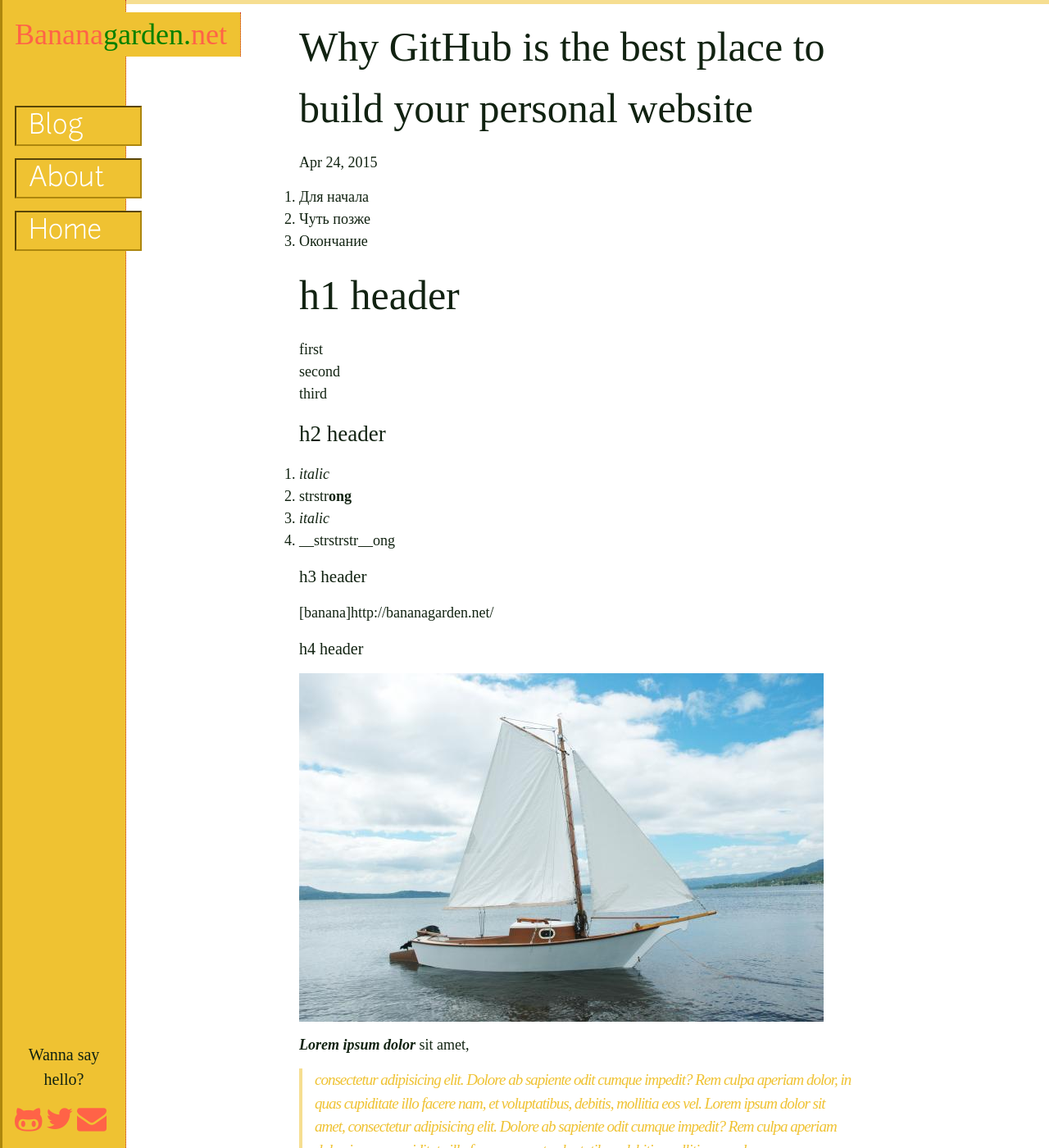
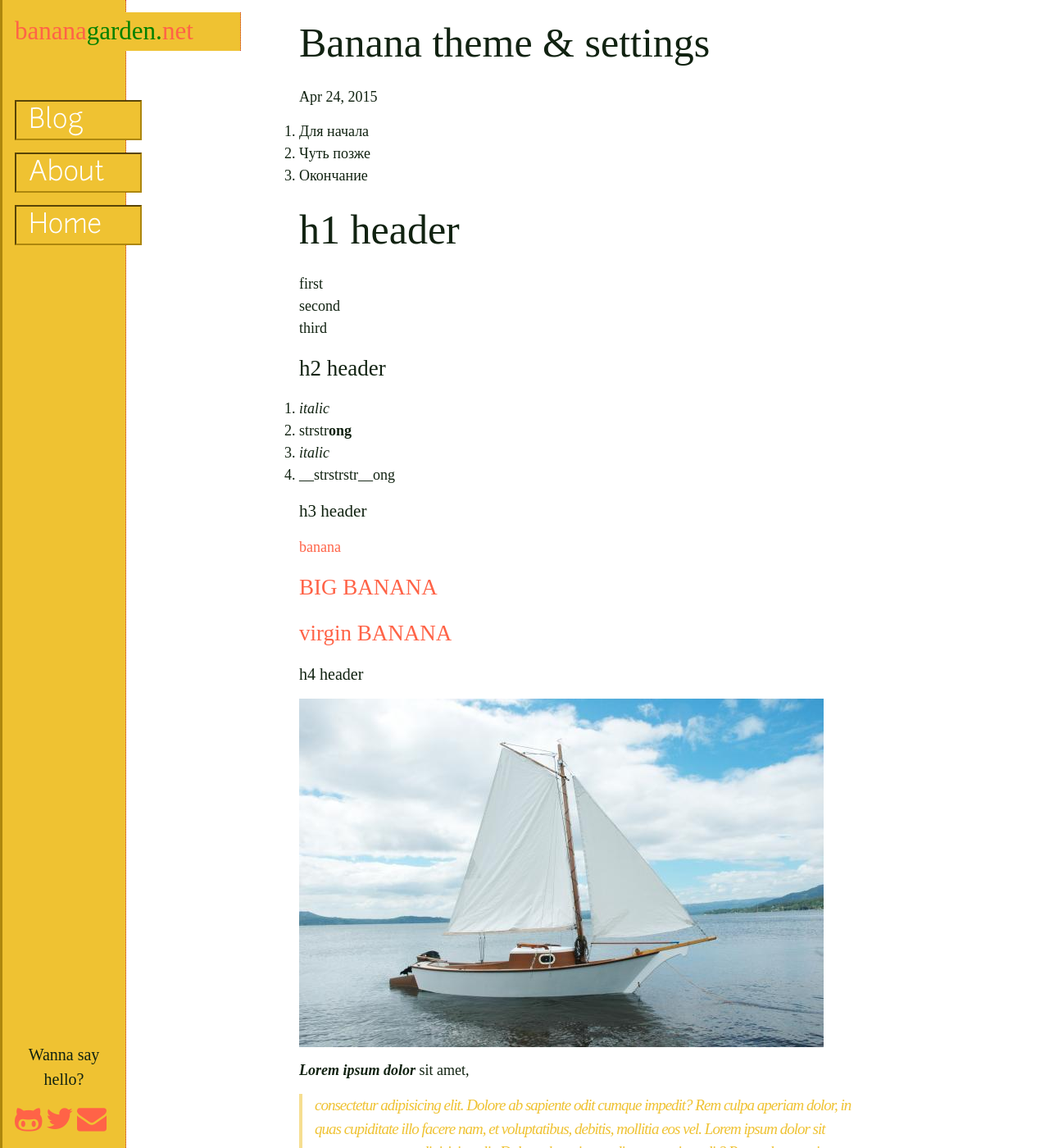
Before and after one commit to depekur/depekur.github.io, a Jekyll site: the page built from _posts/2015-04-24-hello.markdown, in a window 1280 px wide and 1400 px high. Shown: the whole window at 82% size. Built offline with Jekyll 4.4.1, drawn with Linux system fonts in a browser that asks for light colours; nearby versions of some CDN libraries; some web fonts are replaced; some of the changed text lies outside the part shown.

Commit message:
theme work & go sleep

```diff
--- a/_includes/sidebar.html
+++ b/_includes/sidebar.html
@@ -1,14 +1,14 @@
 <aside class="sidebar">
 
 	<section>
-		<h2 class="logo"><a href="{{ site.url }}">Banana<span>garden.</span>net</a></h2>
+		<h2 class="logo"><a href="{{ site.url }}">banana<span>garden.</span>net</a></h2>
 	</section>
 
 	<section>
 		<nav>
 			<ul>
-				<li><a href="{{ site.url }}/blog/">Blog</a></li>
-				<li><a href="{{ site.url }}/about/">About</a></li>
+				<li><a href="/blog/">Blog</a></li>
+				<li><a href="/about/">About</a></li>
 				<li><a href="{{ site.url }}">Home</a></li>
 			</ul>
 		</nav>
--- a/_posts/2015-04-24-hello.markdown
+++ b/_posts/2015-04-24-hello.markdown
@@ -1,9 +1,9 @@
 ---
 layout: post
-title:  "Why GitHub is the best place to build your personal website"
+title:  "Banana theme & settings"
 date:   2015-04-24
 categories: web
-permalink: /blog/Why-GitHub-is-the-best-place-to-build-your-personal-website/
+permalink: /blog/banana-theme/
 ---
 1. Для начала
 2. Чуть позже
@@ -26,9 +26,13 @@ permalink: /blog/Why-GitHub-is-the-best-place-to-build-your-personal-website/
 
 ### h3 header
 
-[banana]http://bananagarden.net/
+[banana](http://bananagarden.net/)
 
-#### h4 header
+## [BIG BANANA](http://bananagarden.net/)
+
+## [virgin BANANA](http://banana.net/)
+
+####h4 header
 
 ![picture!]({{ site.url }}/media/5Bisss002.jpg)
 
@@ -56,4 +60,17 @@ permalink: /blog/Why-GitHub-is-the-best-place-to-build-your-personal-website/
 > Rem culpa aperiam dolor, in quas cupiditate illo facere nam, et voluptatibus, debitis, mollitia eos vel.
 {: title="Blockquote title"}
 
+~~~css
+a {
+    display:block;
+    height: 100%;
+    color:#fff;
+}
+~~~
  Lorem ipsum dolor sit amet, consectetur adipisicing elit. Dolore ab sapiente odit cumque impedit? Rem culpa aperiam dolor, in quas cupiditate illo facere nam, et voluptatibus, debitis, mollitia eos vel. Lorem ipsum dolor sit amet, consectetur adipisicing elit. Dolore ab sapiente odit cumque impedit? Rem culpa aperiam dolor, in quas cupiditate illo facere nam, et voluptatibus, debitis, mollitia eos vel.
+
+ Lorem ipsum dolor sit amet, consectetur adipisicing elit. Dolore ab sapiente odit cumque impedit? Rem culpa aperiam dolor, in quas cupiditate illo facere nam, et voluptatibus, debitis, mollitia eos vel. Lorem ipsum dolor sit amet, consectetur adipisicing elit. Dolore ab sapiente odit cumque impedit? Rem culpa aperiam dolor, in quas cupiditate illo facere nam, et voluptatibus, debitis, mollitia eos vel.
+
+  Lorem ipsum dolor sit amet, consectetur adipisicing elit. Dolore ab sapiente odit cumque impedit? Rem culpa aperiam dolor, in quas cupiditate illo facere nam, et voluptatibus, debitis, mollitia eos vel. Lorem ipsum dolor sit amet, consectetur adipisicing elit. Dolore ab sapiente odit cumque impedit? Rem culpa aperiam dolor, in quas cupiditate illo facere nam, et voluptatibus, debitis, mollitia eos vel.
+
+   Lorem ipsum dolor sit amet, consectetur adipisicing elit. Dolore ab sapiente odit cumque impedit? Rem culpa aperiam dolor, in quas cupiditate illo facere nam, et voluptatibus, debitis, mollitia eos vel. Lorem ipsum dolor sit amet, consectetur adipisicing elit. Dolore ab sapiente odit cumque impedit? Rem culpa aperiam dolor, in quas cupiditate illo facere nam, et voluptatibus, debitis, mollitia eos vel.
--- a/_sass/_base.scss
+++ b/_sass/_base.scss
@@ -24,7 +24,7 @@ body {
     background-color: $background-color;
     -webkit-text-size-adjust: 100%;
 
-    border-top:5px solid $banana-color-light;
+
 
 
     height: 100%;
--- a/_sass/_layout.scss
+++ b/_sass/_layout.scss
@@ -39,8 +39,8 @@ aside.sidebar {
     h2.logo {
 
         color:  $brand-color;
-        font-family: $font-banana-italic;
-        font-size: 36px;
+        font-family: $font-banana-bold;
+        font-size: 31px;
         background: $banana-color;
         width:275px;
         border-right:1px dotted $banana-color-red;
```
Also changed, not shown: _posts/2015-04-27-why-github-best.markdown (added, +8 -0 lines).
